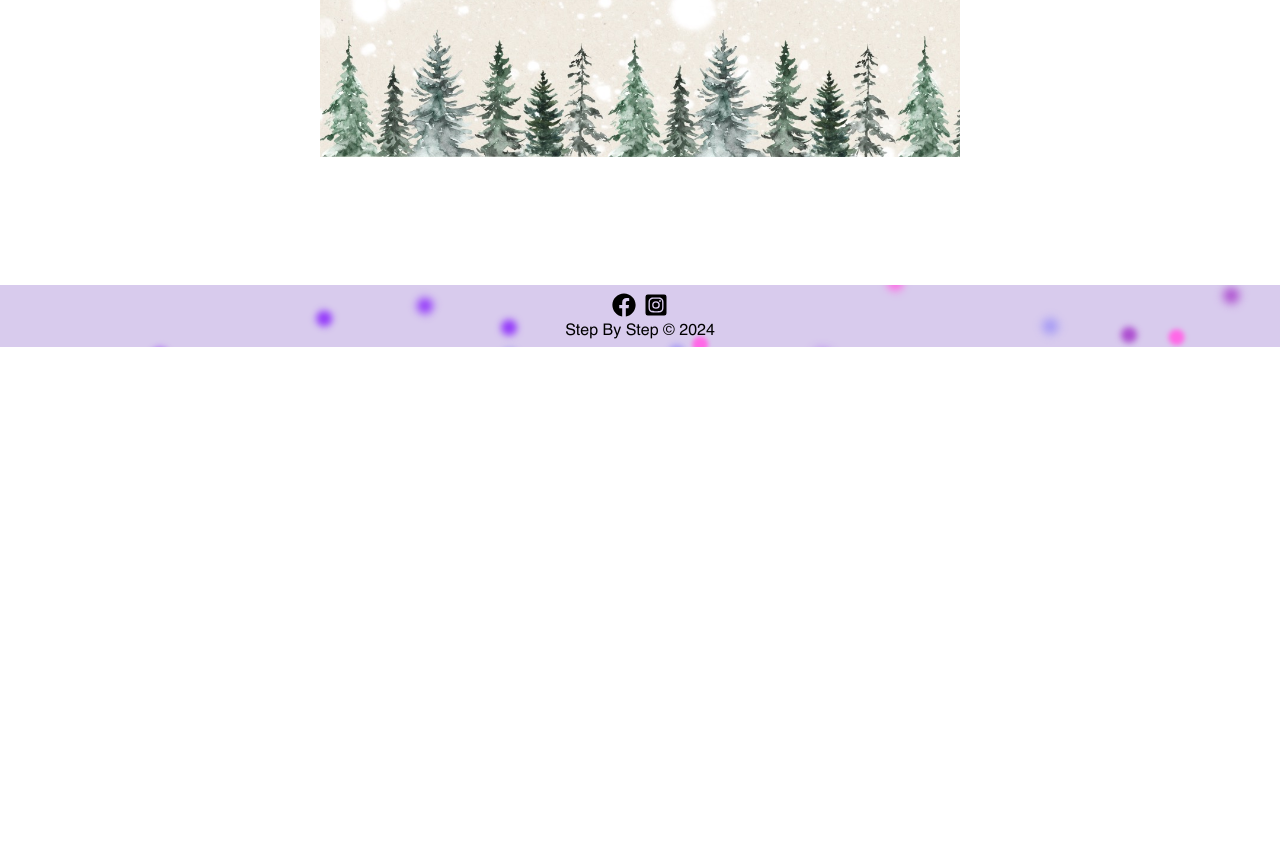
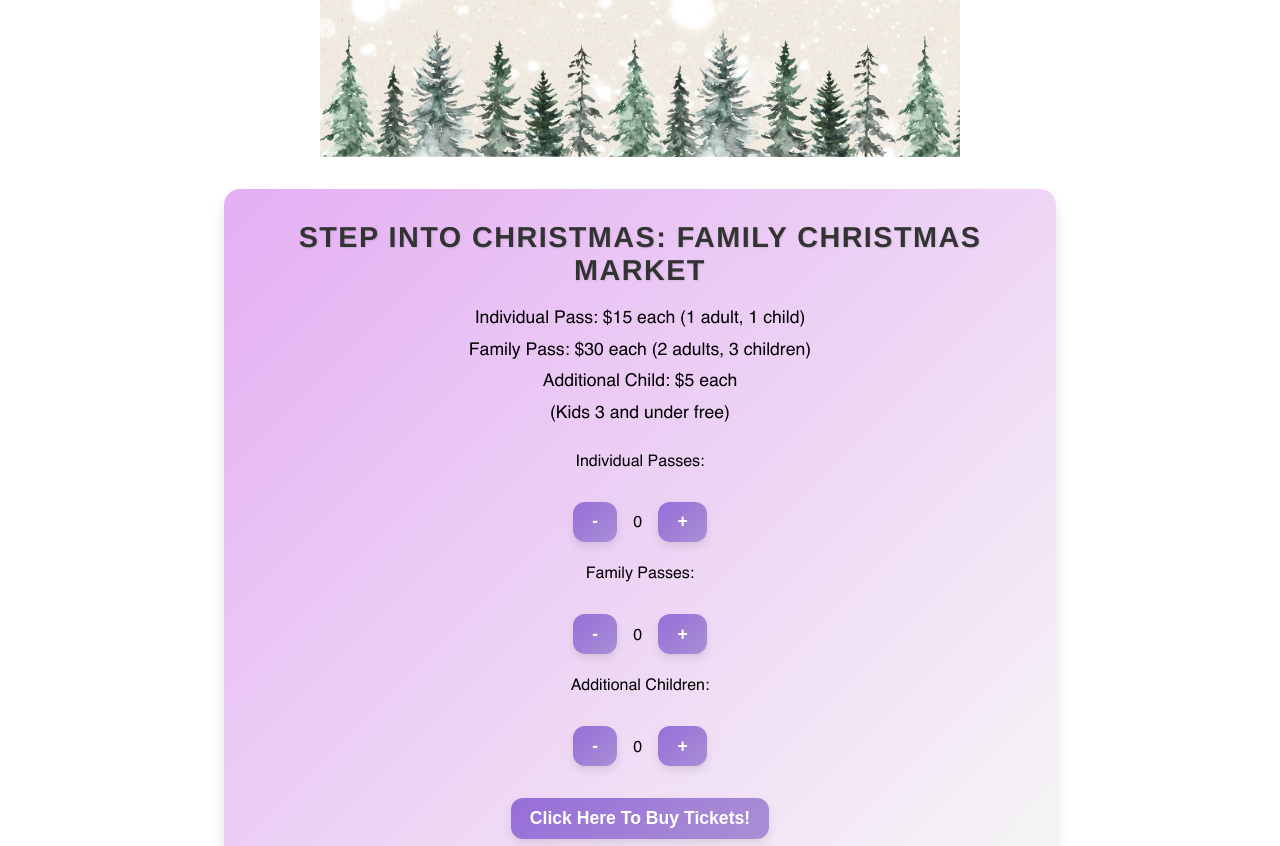
Before and after one commit to ralphdaryn/stepbystepstars, a React (Create React App) app in the folder client/: page /specialevents in a window 1280 px wide. Shown: the part 1951-2797 px from the top of the page. Before the commit the page ends 2298 px from the top, so only its background shows below. Built offline with nearby package versions, Linux system fonts and the light colour scheme.

Commit message:
add christmas market component

```diff
--- /dev/null
+++ b/client/src/components/ChristmasMarket/ChristmasMarket.js
@@ -0,0 +1,111 @@
+import React, { useState } from "react";
+import "./ChristmasMarket.scss";
+
+const ChristmasMarket = ({ handleCheckout }) => {
+  const [individualPassQty, setIndividualPassQty] = useState(0);
+  const [familyPassQty, setFamilyPassQty] = useState(0);
+  const [extraChildQty, setExtraChildQty] = useState(0);
+
+  const handleIncrement = (setter, value) => {
+    setter(value + 1);
+  };
+
+  const handleDecrement = (setter, value) => {
+    if (value > 0) setter(value - 1);
+  };
+
+  const handleCalculateAndCheckout = () => {
+    // Add ticket prices directly
+    const totalPrice =
+      individualPassQty * 15 + familyPassQty * 30 + extraChildQty * 5;
+
+    // Add total tickets directly (1 pass = 1 ticket)
+    const totalTickets = individualPassQty + familyPassQty + extraChildQty;
+
+    // Prevent checkout if no tickets are selected
+    if (totalTickets === 0) {
+      alert("Please select at least one ticket option.");
+      return;
+    }
+
+    // Pass calculated values to handleCheckout
+    handleCheckout(
+      "Step into Christmas: Family Christmas Market",
+      totalTickets,
+      totalPrice
+    );
+  };
+
+  return (
+    <div className="christmas-market">
+      <h4>Step into Christmas: Family Christmas Market</h4>
+      <p>
+        Individual Pass: $15 each (1 adult, 1 child)
+        <br />
+        Family Pass: $30 each (2 adults, 3 children)
+        <br />
+        Additional Child: $5 each
+        <br /> (Kids 3 and under free)
+      </p>
+      <div className="christmas-market__form">
+        <div className="christmas-market__quantity">
+          <label>Individual Passes:</label>
+          <div className="christmas-market__counter">
+            <button
+              onClick={() =>
+                handleDecrement(setIndividualPassQty, individualPassQty)
+              }
+            >
+              -
+            </button>
+            <span>{individualPassQty}</span>
+            <button
+              onClick={() =>
+                handleIncrement(setIndividualPassQty, individualPassQty)
+              }
+            >
+              +
+            </button>
+          </div>
+        </div>
+        <div className="christmas-market__quantity">
+          <label>Family Passes:</label>
+          <div className="christmas-market__counter">
+            <button
+              onClick={() => handleDecrement(setFamilyPassQty, familyPassQty)}
+            >
+              -
+            </button>
+            <span>{familyPassQty}</span>
+            <button
+              onClick={() => handleIncrement(setFamilyPassQty, familyPassQty)}
+            >
+              +
+            </button>
+          </div>
+        </div>
+        <div className="christmas-market__quantity">
+          <label>Additional Children:</label>
+          <div className="christmas-market__counter">
+            <button
+              onClick={() => handleDecrement(setExtraChildQty, extraChildQty)}
+            >
+              -
+            </button>
+            <span>{extraChildQty}</span>
+            <button
+              onClick={() => handleIncrement(setExtraChildQty, extraChildQty)}
+            >
+              +
+            </button>
+          </div>
+        </div>
+      </div>
+      <button onClick={handleCalculateAndCheckout}>
+        Click Here To Buy Tickets!
+      </button>
+    </div>
+  );
+};
+
+export default ChristmasMarket;
--- /dev/null
+++ b/client/src/components/ChristmasMarket/ChristmasMarket.scss
@@ -0,0 +1,119 @@
+.christmas-market {
+  padding: 2rem;
+  background: linear-gradient(
+    135deg,
+    rgba(225, 166, 242, 0.9),
+    rgba(245, 245, 245, 0.9)
+  );
+  border-radius: 16px;
+  margin-top: 2rem;
+  box-shadow: 0 8px 15px rgba(0, 0, 0, 0.1);
+  text-align: center;
+  position: relative;
+  transition: transform 0.3s ease, box-shadow 0.3s ease;
+
+  &:hover {
+    transform: translateY(-7px);
+    box-shadow: 0 12px 20px rgba(0, 0, 0, 0.2);
+  }
+
+  h4 {
+    font-size: 1.8rem;
+    font-weight: 800;
+    color: #333;
+    margin-bottom: 1rem;
+    text-transform: uppercase;
+    letter-spacing: 0.05em;
+    text-shadow: 1px 1px 2px rgba(0, 0, 0, 0.1);
+  }
+
+  p {
+    font-size: 1.1rem;
+    color: black;
+    margin: 0.75rem 0 1.5rem;
+    line-height: 1.8;
+  }
+
+  span {
+    margin: 1rem;
+  }
+
+  &__form {
+    display: flex;
+    flex-direction: column;
+    gap: 1.5rem;
+
+    &__quantity {
+      display: flex;
+      flex-direction: column;
+      align-items: center;
+      gap: 0.75rem;
+
+      label {
+        font-weight: 600;
+        font-size: 1rem;
+        color: #333;
+        margin-bottom: 0.5rem;
+        text-transform: uppercase;
+        letter-spacing: 0.03em;
+      }
+
+      &__counter {
+        display: flex;
+        align-items: center;
+        gap: 0.75rem;
+
+        button {
+          width: 2.2rem;
+          height: 1.8rem;
+          border: none;
+          border-radius: 8px;
+          background: linear-gradient(135deg, #d8cbed, #a98fd5);
+          color: #fff;
+          font-size: 1rem;
+          font-weight: 700;
+          cursor: pointer;
+          box-shadow: 0 4px 6px rgba(0, 0, 0, 0.1);
+          transition: background-color 0.3s ease, box-shadow 0.3s ease;
+
+          &:hover {
+            background: linear-gradient(135deg, #c8aee5, #8f6ecb);
+            box-shadow: 0 6px 10px rgba(0, 0, 0, 0.2);
+          }
+        }
+
+        span {
+          font-size: 1rem;
+          font-weight: 600;
+          color: #222;
+          min-width: 2rem;
+          text-align: center;
+          padding: 0.2rem 0.5rem;
+          background: rgba(245, 245, 245, 0.8);
+          border: 1px solid rgba(200, 200, 200, 0.5);
+          border-radius: 4px;
+          box-shadow: inset 0 2px 4px rgba(0, 0, 0, 0.05);
+        }
+      }
+    }
+  }
+
+  button {
+    margin-top: 2rem;
+    padding: 0.6rem 1.2rem;
+    font-size: 1.1rem;
+    font-weight: 700;
+    color: #fff;
+    background: linear-gradient(135deg, #976ed9, #a98fd5);
+    border: none;
+    border-radius: 12px;
+    cursor: pointer;
+    box-shadow: 0 4px 8px rgba(0, 0, 0, 0.1);
+    transition: background-color 0.3s ease, box-shadow 0.3s ease;
+
+    &:hover {
+      background: linear-gradient(135deg, #b183e7, #9c74e4);
+      box-shadow: 0 6px 12px rgba(0, 0, 0, 0.2);
+    }
+  }
+}
--- a/client/src/components/SpecialEvents/SpecialEvents.js
+++ b/client/src/components/SpecialEvents/SpecialEvents.js
@@ -2,6 +2,7 @@ import "./SpecialEvents.scss";
 import BackButton from "../BackButton/BackButton";
 import holiday from "../../assets/images/holiday.jpeg";
 import ImageCarouselTwo from "../ImageCarouselEvent/ImageCarouselEvent";
+import ChristmasMarket from "../ChristmasMarket/ChristmasMarket";
 
 const SpecialEvents = () => {
   const handleCheckout = async (eventName, tickets, price) => {
@@ -50,7 +51,7 @@ const SpecialEvents = () => {
       </div>
       <div>
         <h3 className="special-events__subtitle">
-          Click on the event below to purchase your tickets!
+          Click the event below to buy your tickets!
         </h3>
       </div>
       <div className="special-events__image-container">
@@ -113,6 +114,7 @@ const SpecialEvents = () => {
           Click Here To Buy Tickets!
         </button>
       </div>
+      <ChristmasMarket handleCheckout={handleCheckout} />
     </div>
   );
 };
--- a/client/src/components/SpecialEvents/SpecialEvents.scss
+++ b/client/src/components/SpecialEvents/SpecialEvents.scss
@@ -88,14 +88,13 @@
     line-height: 1.5;
     text-transform: uppercase;
     letter-spacing: 0.05em;
+    border-radius: 15px;
     position: relative;
     background: linear-gradient(
       90deg,
-      #ff4f4f,
-      #33d17a
-    ); // Lighter red and green gradient
-    -webkit-background-clip: text;
-    -webkit-text-fill-color: transparent;
+      rgba(255, 79, 79, 0.4),
+      rgba(51, 209, 122, 0.4)
+    ); /* Transparent red and green gradient */
 
     @include tablet {
       font-size: 2rem;
```
